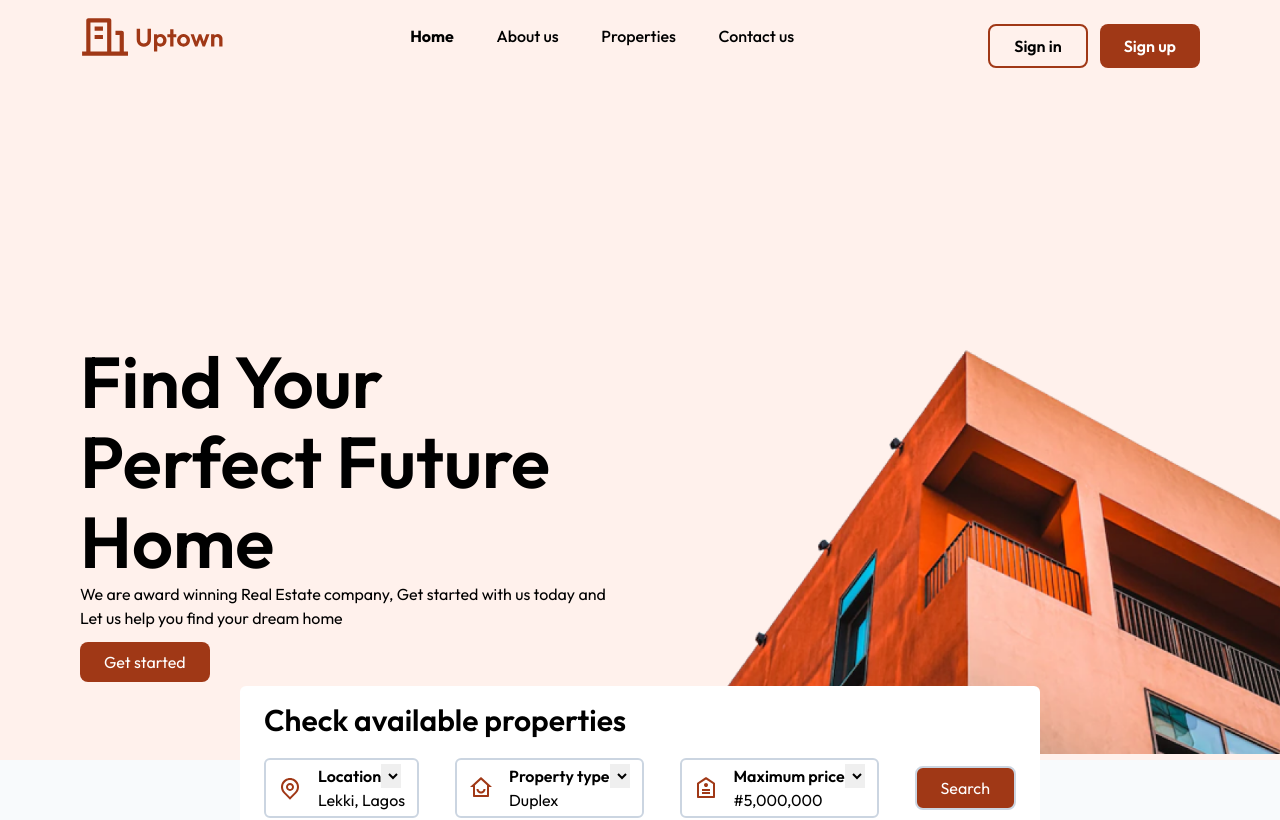
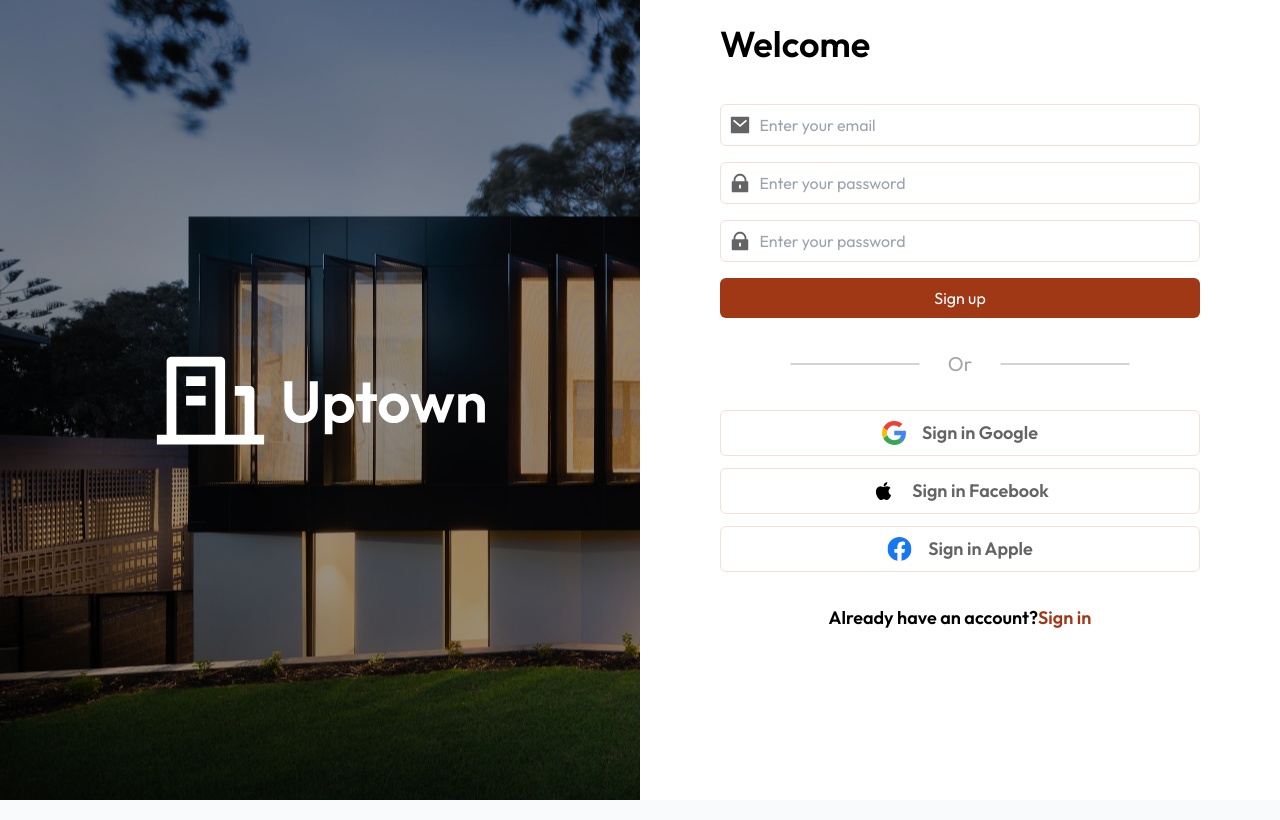
Before and after one commit to Emmidcoder/uptown-react, a React (Create React App) app: page / in a window 1280 px wide. Shown: the top 820 px of the page. Built offline with nearby package versions, Linux system fonts and the light colour scheme.

Commit message:
signing-function

```diff
--- a/src/App.js
+++ b/src/App.js
@@ -7,20 +7,22 @@ import NavBar from './component/header/NavBar';
 function App() {
   useEffect(() => {
     document.body.classList.add('body')
+
+    // const logins = []
   }, [])
 
-  const [signing, setSigning] = useState(false)
+  const [signing, setSigning] = useState(true)
+  const [signingUp, setSigningUp] = useState(true)
   const [signingIn, setSigningIn] = useState(false)
-  const [signingUp, setSigningUp] = useState(false)
 
   const openSignInHandler = () => {
-    setSigning(true)
     setSigningIn(true)
+    setSigningUp(false)
   }
 
   const openSignUpHandler = () => {
-    setSigning(true)
     setSigningUp(true)
+    setSigningIn(false)
   }
 
   const closeSigningHandler = () => {
@@ -29,17 +31,28 @@ function App() {
     setSigningUp(false)
   }
 
-  const login = (email, password) => {
+
+
+
+
+  const loginHandler = (email, password) => {
+    const signUpDetails = {
+      email: email,
+      password: password
+    }
+
+    logins.push(signUpDetails)
+    console.log(logins);
+
+    localStorage.setItem("signUpObj", JSON.stringify(logins))
+
     closeSigningHandler()
   }
 
+
   return (
     <React.Fragment>
-
-      {!signing && <NavBar
-        onOpenSignInForm={openSignInHandler}
-        onOpenSignUpForm={openSignUpHandler}
-      />}
+      {!signing && <NavBar />}
 
       {!signing && <Header />}
 
@@ -49,10 +62,10 @@ function App() {
         signingIn={signingIn}
         signingUp={signingUp}
 
-        onCloseSigningHandler={closeSigningHandler}
-        onSignIn={login}
+        onOpenSignInForm={openSignInHandler}
+        onOpenSignUpForm={openSignUpHandler}
+        onSignIn={loginHandler}
       />}
-
     </React.Fragment>
   );
 }
--- a/src/component/header/NavBar.js
+++ b/src/component/header/NavBar.js
@@ -15,17 +15,6 @@ const NavBar = (props) => {
         checkbox.current.checked = false
         setChecked(checkbox.current.checked)
     }
-
-    const openFormAndCloseNav = () =>{
-        props.onOpenSignInForm()
-        closeNavHandler()
-    }
-
-    // const openFormAndCloseNav = () =>{
-    //     props.onOpenSignUpForm()
-    //     closeNavHandler()
-    // }
-
 
 
     return (
@@ -48,8 +37,7 @@ const NavBar = (props) => {
                     </ul>
 
                     <div className="log">
-                        <button onClick={openFormAndCloseNav} className="btn-signin">Sign in</button>
-                        <button onClick={props.onOpenSignUpForm} className="btn-fill">Sign up</button>
+                        <button className="btn-fill">Get help</button>
                     </div>
                 </div>
             </nav>
--- a/src/component/signing/SignIn.js
+++ b/src/component/signing/SignIn.js
@@ -17,11 +17,12 @@ const SignIn = (props) => {
     const signIn = (email, password) => {
         props.onSignIn(email, password)
     }
+
     return (
         <div className="signing">
             <div className="signing__content">
                 <div className="signing__logo" >
-                    <img src={logo} alt='logo' onClick={props.onCloseSigningHandler}/>
+                    <img src={logo} alt='logo' />
                 </div>
 
                 <div className="signing__form">
@@ -48,8 +49,8 @@ const SignIn = (props) => {
                     </div>
 
                     <div className="signing__option">
-                        {props.signingIn && <span>Don't have an account? <span className="text-primary">Sign up</span></span>}
-                        {props.signingUp && <span>Already have an account?<span className="text-primary">Sign in</span></span>}
+                        {props.signingIn && <span>Don't have an account? <span className="text-primary cursor-pointer" onClick={props.onOpenSignUpForm}>Sign up</span></span>}
+                        {props.signingUp && <span>Already have an account?<span className="text-primary cursor-pointer" onClick={props.onOpenSignInForm}>Sign in</span></span>}
 
                     </div>
                 </div>
--- a/src/component/signing/SigningForm.js
+++ b/src/component/signing/SigningForm.js
@@ -7,21 +7,28 @@ import passwordIcon from "../../img/icon-password.svg"
 
 const SigningForm = (props) => {
     const [enteredEmail, setEnteredEmail] = useState('')
-    const [enteredPassword, setEnteredPassword] = useState('')
+    const [enteredPassword1, setEnteredPassword1] = useState('')
+    const [enteredPassword2, setEnteredPassword2] = useState('')
 
     const emailChangeHandler = (e) => {
         setEnteredEmail(e.target.value)
         console.log("hello");
     }
 
-    const passwordChangeHandler = (e) => {
-        setEnteredPassword(e.target.value)
+    const password1ChangeHandler = (e) => {
+        setEnteredPassword1(e.target.value)
         console.log("hi");
+    }
+
+    const password2ChangeHandler = (e) => {
+        setEnteredPassword2(e.target.value)
+        console.log("hey");
     }
 
     const submitHandler = (e) => {
         e.preventDefault()
-        props.onSignIn(enteredEmail, enteredPassword)
+        props.onSignIn(enteredEmail, enteredPassword1)
+
     }
 
 
@@ -41,26 +48,26 @@ const SigningForm = (props) => {
             </div>
 
             <div className="signin__form__input">
-                <label htmlFor="password">
+                <label htmlFor="password1">
                     <img src={passwordIcon} alt="password-icon" />
                 </label>
                 <input className="w-full outline-none"
-                    type="password" id="password"
+                    type="password" id="password1"
                     placeholder="Enter your password"
-                    value={enteredPassword}
-                    onChange={passwordChangeHandler}
+                    value={enteredPassword1}
+                    onChange={password1ChangeHandler}
                 />
             </div>
 
             {props.signingUp && <div className="signin__form__input">
-                <label htmlFor="password">
+                <label htmlFor="password2">
                     <img src={passwordIcon} alt="password-icon" />
                 </label>
                 <input className="w-full outline-none"
-                    type="password" id="password"
+                    type="password" id="password2"
                     placeholder="Enter your password"
-                    value={enteredPassword}
-                    onChange={passwordChangeHandler}
+                    value={enteredPassword2}
+                    onChange={password2ChangeHandler}
                 />
             </div>}
 
--- a/src/index.css
+++ b/src/index.css
@@ -282,7 +282,7 @@
     }
 
     .signing__logo{
-        @apply justify-self-center self-center cursor-pointer
+        @apply justify-self-center self-center
     }
 
     .signing__form{
```
